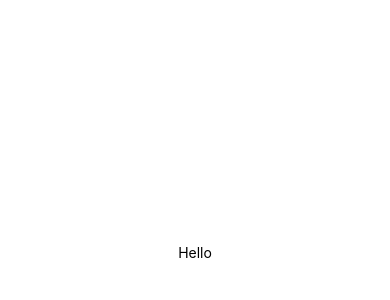
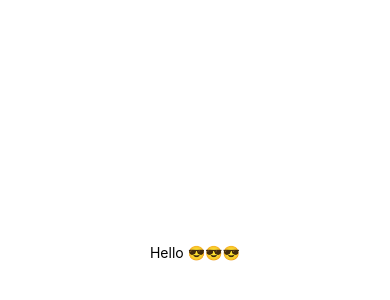
Before and after one commit to Bhaskar-maity/Tesla-Android-App-Clone, a React Native app: screen / in a window 390 px wide. Shown: the part 170-470 px from the top of the page. Built offline with nearby package versions, Linux system fonts and the light colour scheme.

Commit message:
name change

```diff
--- a/App.js
+++ b/App.js
@@ -5,7 +5,7 @@ import { StyleSheet, Text, View } from "react-native";
 export default function App() {
    return (
       <View style={styles.container}>
-         <Text>Hello</Text>
+         <Text>Hello 😎😎😎</Text>
          <StatusBar style="auto" />
       </View>
    );
--- a/app.json
+++ b/app.json
@@ -1,7 +1,7 @@
 {
    "expo": {
-    "name": "DoneWithIt",
-    "slug": "DoneWithIt",
+      "name": "TeslaClone",
+      "slug": "TeslaClone",
       "version": "1.0.0",
       "orientation": "portrait",
       "icon": "./assets/icon.png",
@@ -13,9 +13,7 @@
       "updates": {
          "fallbackToCacheTimeout": 0
       },
-    "assetBundlePatterns": [
-      "**/*"
-    ],
+      "assetBundlePatterns": ["**/*"],
       "ios": {
          "supportsTablet": true
       },
```
Also changed, not shown: 1 other file (tests, documents, lock files or other folders). Lines whose indentation alone changed are shown as unchanged.
